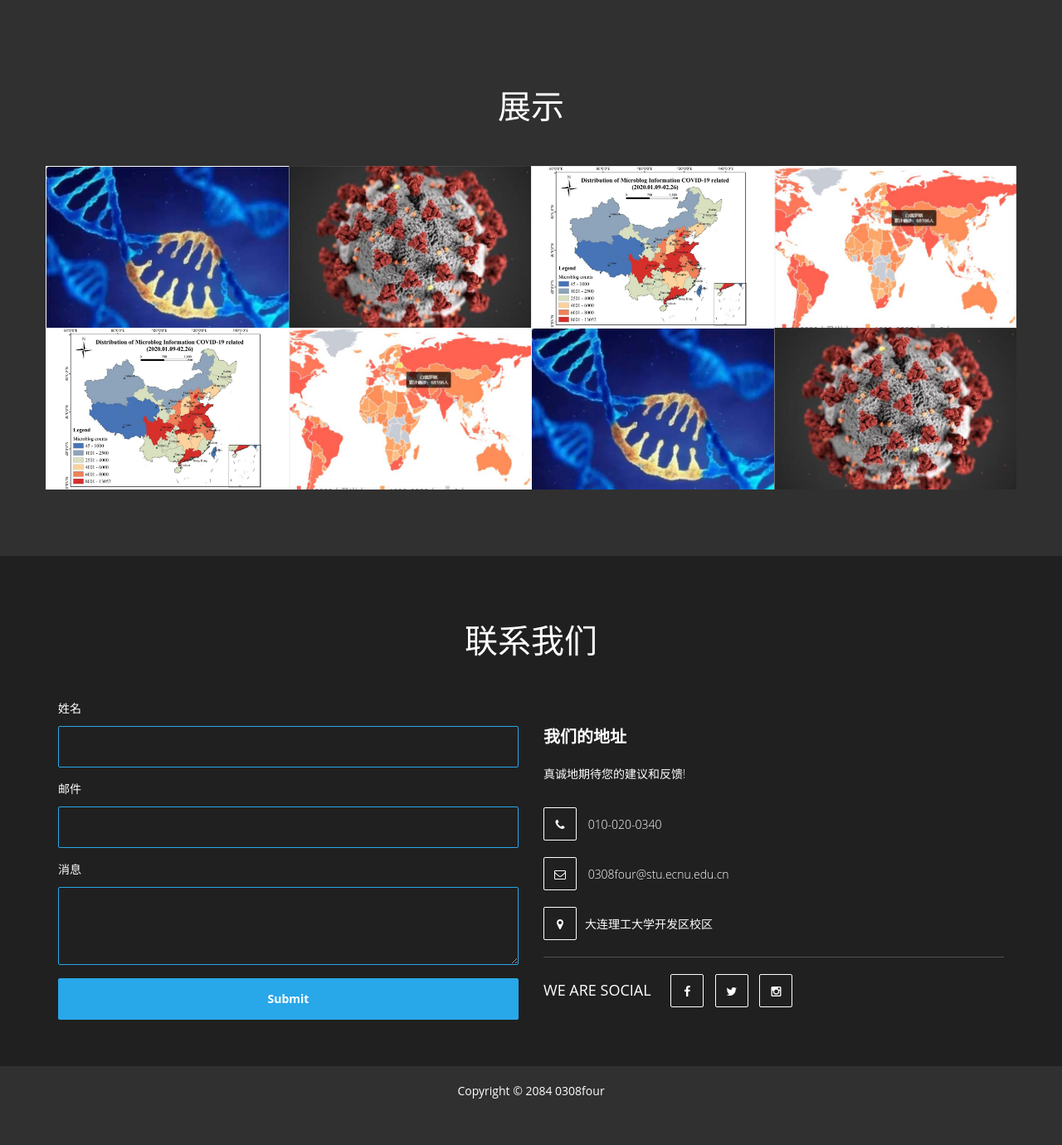
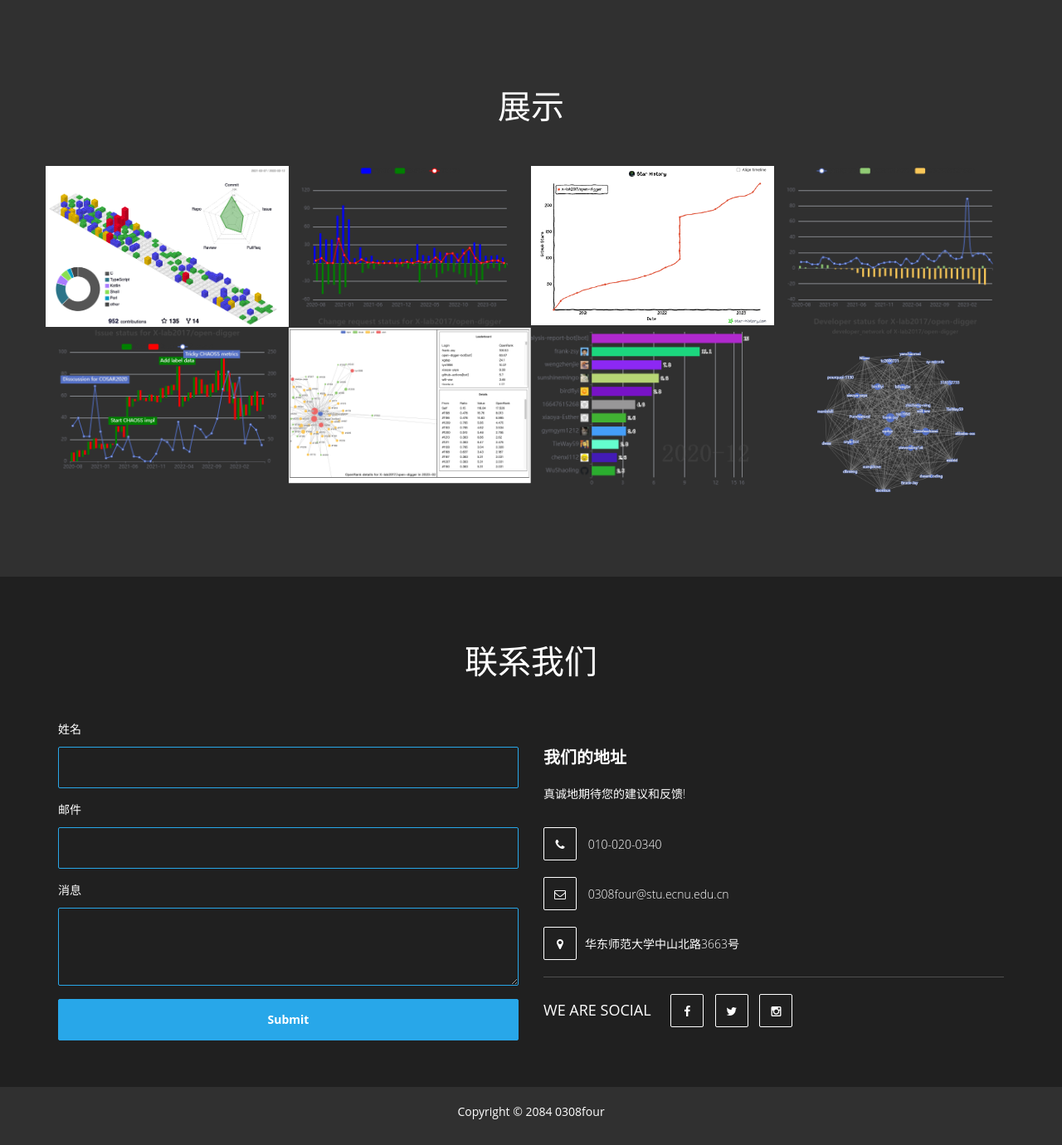
Before and after one commit to heroding77/visualization308, a Flask app: page / in a window 1280 px wide. Shown: the part 2491-3871 px from the top of the page at 83% size. Before the commit the page ends 3815 px from the top, so only its background shows below. Run offline with Flask 3, Linux system fonts and the light colour scheme; some libraries are stand-ins or nearby versions.

Commit message:
update index.html

```diff
--- a/templates/index.html
+++ b/templates/index.html
@@ -242,7 +242,7 @@
     				</div>
     				<div class="col-md-3 col-sm-6 col-xs-12 wow fadeIn" data-wow-offset="50" data-wow-delay="0.6s">
                         <div class="portfolio-thumb">
-    					   <img src="static/assets/images/portfolio-img1.jpg" class="img-responsive" alt="portfolio img 1">
+    					   <img src="static/assets/images/1.jpg" class="img-responsive" alt="portfolio img 1">
                                 <div class="portfolio-overlay">
                                     <h4>Project One</h4>
                                     <p>Lorem ipsum dolor sit amet, consectetur adipiscing elitquisque tempus ac eget dia.</p>
@@ -252,7 +252,7 @@
     				</div>
     				<div class="col-md-3 col-sm-6 col-xs-12 wow fadeIn" data-wow-offset="50" data-wow-delay="0.6s">
                         <div class="portfolio-thumb">
-                           <img src="static/assets/images/portfolio-img2.jpg" class="img-responsive" alt="portfolio img 2">
+                           <img src="static/assets/images/4.jpg" class="img-responsive" alt="portfolio img 2">
                                 <div class="portfolio-overlay">
                                     <h4>Project Two</h4>
                                     <p>Lorem ipsum dolor sit amet, consectetur adipiscing elitquisque tempus ac eget dia.</p>
@@ -262,7 +262,7 @@
                     </div>
                     <div class="col-md-3 col-sm-6 col-xs-12 wow fadeIn" data-wow-offset="50" data-wow-delay="0.6s">
                         <div class="portfolio-thumb">
-                           <img src="static/assets/images/portfolio-img3.jpg" class="img-responsive" alt="portfolio img 3">
+                           <img src="static/assets/images/3.jpg" class="img-responsive" alt="portfolio img 3">
                                 <div class="portfolio-overlay">
                                     <h4>Project Three</h4>
                                     <p>Lorem ipsum dolor sit amet, consectetur adipiscing elitquisque tempus ac eget dia.</p>
@@ -272,7 +272,7 @@
                     </div>
                     <div class="col-md-3 col-sm-6 col-xs-12 wow fadeIn" data-wow-offset="50" data-wow-delay="0.6s">
                         <div class="portfolio-thumb">
-                           <img src="static/assets/images/portfolio-img4.jpg" class="img-responsive" alt="portfolio img 4">
+                           <img src="static/assets/images/6.jpg" class="img-responsive" alt="portfolio img 4">
                                 <div class="portfolio-overlay">
                                     <h4>Project Four</h4>
                                     <p>Lorem ipsum dolor sit amet, consectetur adipiscing elitquisque tempus ac eget dia.</p>
@@ -282,7 +282,7 @@
                     </div>
                     <div class="col-md-3 col-sm-6 col-xs-12 wow fadeIn" data-wow-offset="50" data-wow-delay="0.6s">
                         <div class="portfolio-thumb">
-                           <img src="static/assets/images/portfolio-img3.jpg" class="img-responsive" alt="portfolio img 3">
+                           <img src="static/assets/images/5.jpg" class="img-responsive" alt="portfolio img 3">
                                 <div class="portfolio-overlay">
                                     <h4>Project Five</h4>
                                     <p>Lorem ipsum dolor sit amet, consectetur adipiscing elitquisque tempus ac eget dia.</p>
@@ -292,7 +292,7 @@
                     </div>
                     <div class="col-md-3 col-sm-6 col-xs-12 wow fadeIn" data-wow-offset="50" data-wow-delay="0.6s">
                         <div class="portfolio-thumb">
-                           <img src="static/assets/images/portfolio-img4.jpg" class="img-responsive" alt="portfolio img 4">
+                           <img src="static/assets/images/2.jpg" class="img-responsive" alt="portfolio img 4">
                                 <div class="portfolio-overlay">
                                     <h4>Project Six</h4>
                                     <p>Lorem ipsum dolor sit amet, consectetur adipiscing elitquisque tempus ac eget dia.</p>
@@ -302,7 +302,7 @@
                     </div>
                     <div class="col-md-3 col-sm-6 col-xs-12 wow fadeIn" data-wow-offset="50" data-wow-delay="0.6s">
                         <div class="portfolio-thumb">
-                           <img src="static/assets/images/portfolio-img1.jpg" class="img-responsive" alt="portfolio img 1">
+                           <img src="static/assets/images/7.jpg" class="img-responsive" alt="portfolio img 1">
                                 <div class="portfolio-overlay">
                                     <h4>Project Seven</h4>
                                     <p>Lorem ipsum dolor sit amet, consectetur adipiscing elitquisque tempus ac eget dia.</p>
@@ -312,7 +312,7 @@
                     </div>
                     <div class="col-md-3 col-sm-6 col-xs-12 wow fadeIn" data-wow-offset="50" data-wow-delay="0.6s">
                         <div class="portfolio-thumb">
-                           <img src="static/assets/images/portfolio-img2.jpg" class="img-responsive" alt="portfolio img 2">
+                           <img src="static/assets/images/8.jpg" class="img-responsive" alt="portfolio img 2">
                                 <div class="portfolio-overlay">
                                     <h4>Project Eight</h4>
                                     <p>Lorem ipsum dolor sit amet, consectetur adipiscing elitquisque tempus ac eget dia.</p>
@@ -352,7 +352,7 @@
     						<span>真诚地期待您的建议和反馈!</span>
     						<p><i class="fa fa-phone"></i> 010-020-0340</p>
     						<p><i class="fa fa-envelope-o"></i> 0308four@stu.ecnu.edu.cn</p>
-    						<p><i class="fa fa-map-marker"></i>大连理工大学开发区校区</p>
+    						<p><i class="fa fa-map-marker"></i>华东师范大学中山北路3663号</p>
     					</address>
     					<ul class="social-icon">
     						<li><h4>WE ARE SOCIAL</h4></li>
```
Also changed, not shown: static/assets/images/1.jpg (added), static/assets/images/2.jpg (added), static/assets/images/3.jpg (added), static/assets/images/4.jpg (added), static/assets/images/5.jpg (added), static/assets/images/6.jpg (added), static/assets/images/7.jpg (added), static/assets/images/8.jpg (added), static/assets/images/portfolio-img1.jpg (deleted), static/assets/images/portfolio-img2.jpg (deleted), static/assets/images/portfolio-img3.jpg (deleted), static/assets/images/portfolio-img4.jpg (deleted).
